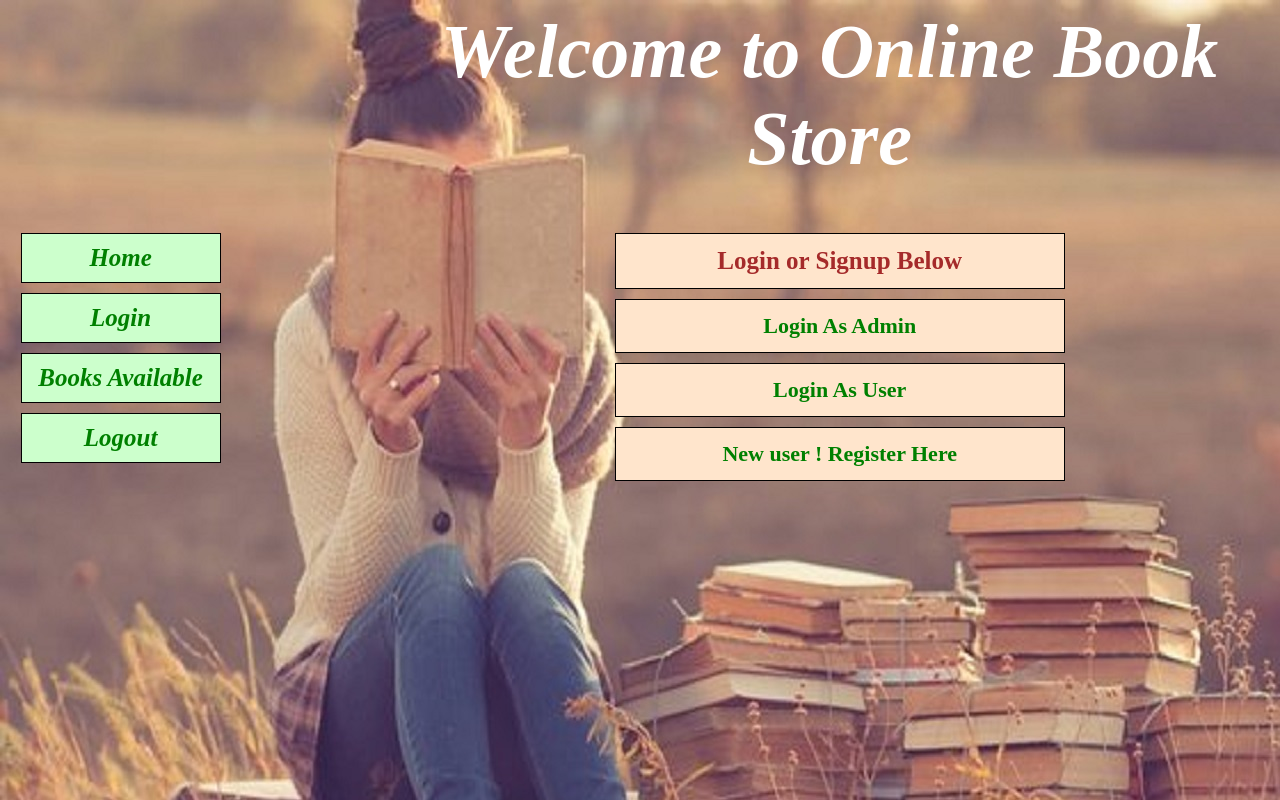
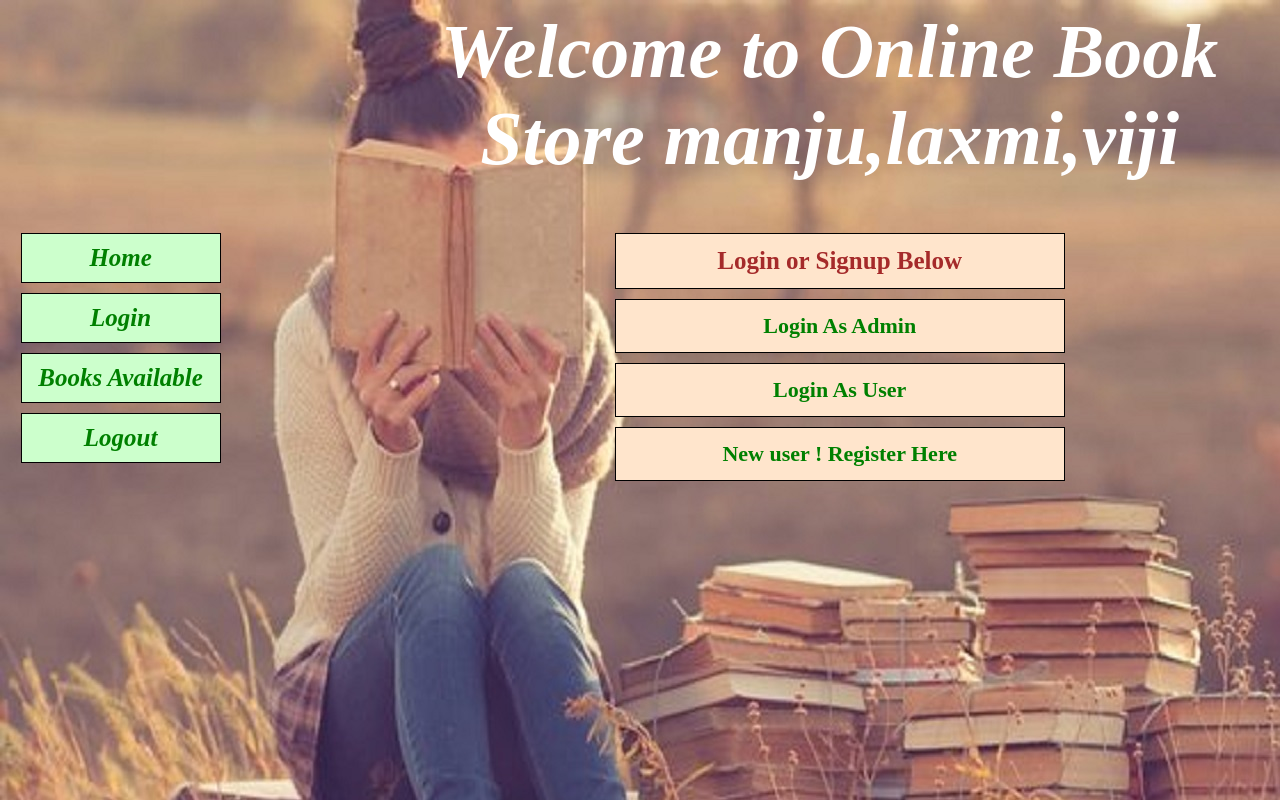
Before and after one commit to shashirajraja/onlinebookstore, a plain HTML site: page WebContent/index.html in a window 1280 px wide. Drawn offline with Linux system fonts and the light colour scheme.

Commit message:
Update index.html

```diff
--- a/WebContent/index.html
+++ b/WebContent/index.html
@@ -75,7 +75,7 @@
 
 <body>
 	<div id="topmid">
-		<h1>Welcome to Online Book Store</h1>
+		<h1>Welcome to Online Book Store manju,laxmi,viji</h1>
 	</div>
 
 	<div class="home">
```
